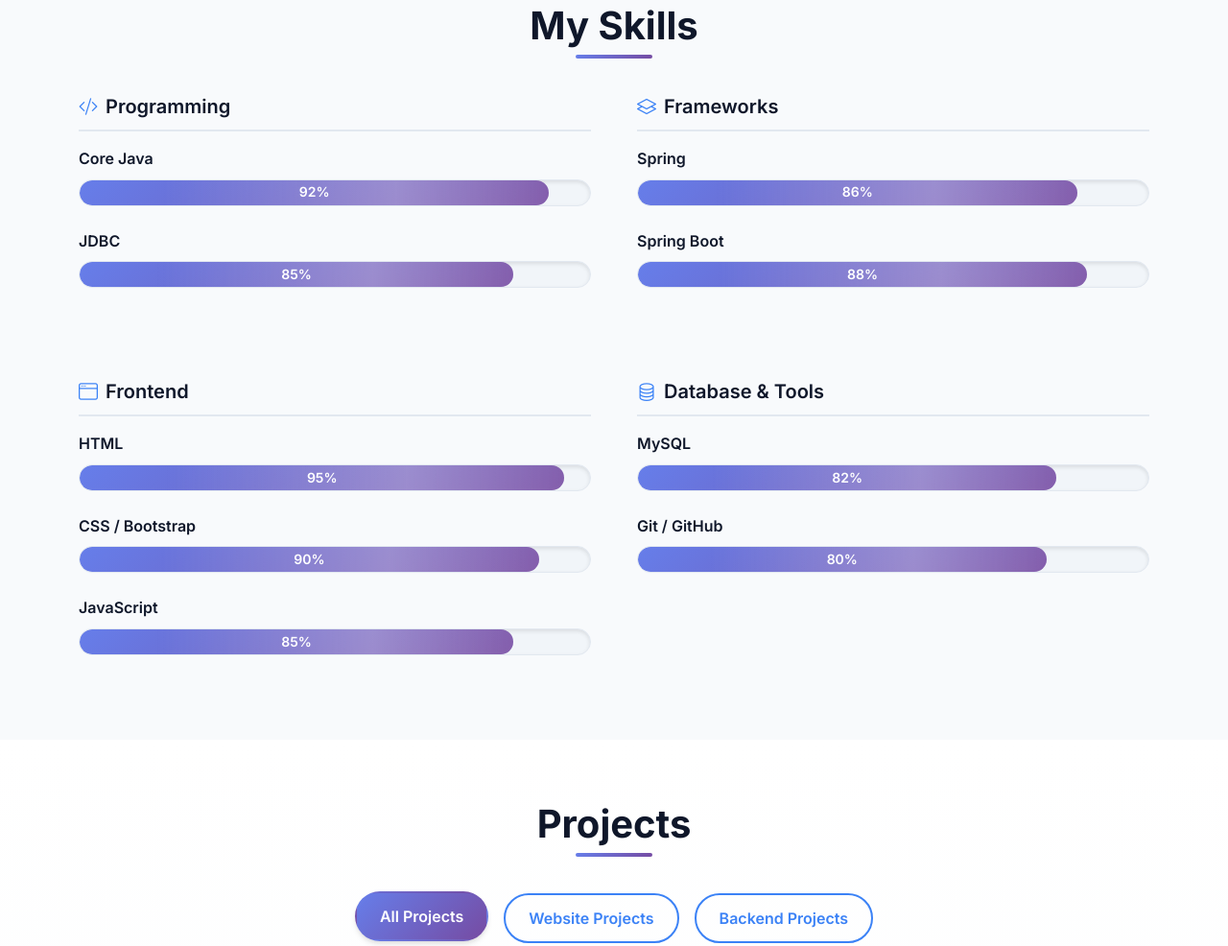
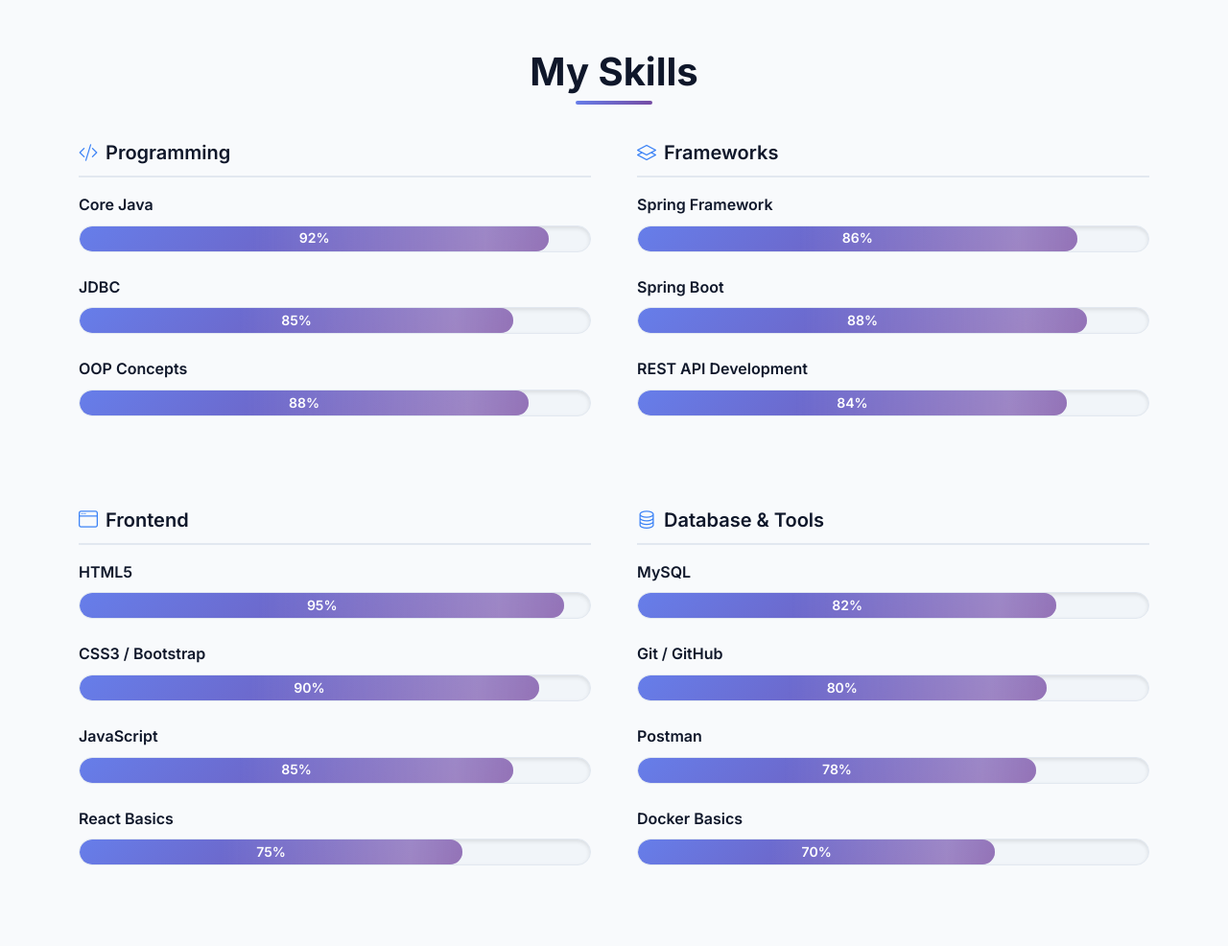
Before and after one commit to sramakrishna3/portfoilo, a plain HTML site: page index.html in a window 1280 px wide. Shown: the part 1604-2590 px from the top of the page at 96% size. Drawn offline with nearby package versions, Linux system fonts and the light colour scheme.

Commit message:
changes updated

```diff
--- a/index.html
+++ b/index.html
@@ -69,7 +69,7 @@
 
 <!-- ===== About Section ===== -->
 <section id="about" class="py-5">
-  <div class="container my-3">
+  <div class="container my-3 py-3">
     <div class="row align-items-center">
       <!-- Left Column: Text -->
       <div class="col-lg-7">
@@ -95,7 +95,7 @@
 
       <!-- Right Column: Stats & Badges -->
       <div class="col-lg-5 text-center mt-5 mt-lg-0">
-        <div class="stats-box mb-4">
+        <div class="stats-box mb-4 ">
           <h2 class="fw-bold mb-0">4</h2>
           <p class="mb-0">Projects Completed</p>
         </div>
@@ -133,55 +133,147 @@
 
 <!-- ===== Skills Section ===== -->
 <section id="skills" class="py-5">
-  <div class="container my-3">
-    <h2 class="section-title fw-bold">My Skills</h2>
+  <div class="container my-3 py-3">
+    <h2 class="section-title fw-bold text-center mb-5">My Skills</h2>
 
     <div class="row g-5">
-      <!-- Programming Section -->
+
+      <!-- Programming -->
       <div class="col-md-6">
         <h4 class="fw-semibold mb-3">
           <i class="bi bi-code-slash me-2"></i>Programming
         </h4>
-        <div class="skill-item"><p>Core Java</p><div class="progress"><div class="progress-bar" style="width:92%">92%</div></div></div>
-        <div class="skill-item"><p>JDBC</p><div class="progress"><div class="progress-bar" style="width:85%">85%</div></div></div>
+
+        <div class="skill-item">
+          <p>Core Java</p>
+          <div class="progress">
+            <div class="progress-bar" style="width:92%">92%</div>
+          </div>
         </div>
 
-      <!-- Frameworks Section -->
+        <div class="skill-item">
+          <p>JDBC</p>
+          <div class="progress">
+            <div class="progress-bar" style="width:85%">85%</div>
+          </div>
+        </div>
+
+        <div class="skill-item">
+          <p>OOP Concepts</p>
+          <div class="progress">
+            <div class="progress-bar" style="width:88%">88%</div>
+          </div>
+        </div>
+      </div>
+
+      <!-- Frameworks -->
       <div class="col-md-6">
         <h4 class="fw-semibold mb-3">
           <i class="bi bi-layers me-2"></i>Frameworks
         </h4>
-        <div class="skill-item"><p>Spring</p><div class="progress"><div class="progress-bar" style="width:86%">86%</div></div></div>
-        <div class="skill-item"><p>Spring Boot</p><div class="progress"><div class="progress-bar" style="width:88%">88%</div></div></div>
+
+        <div class="skill-item">
+          <p>Spring Framework</p>
+          <div class="progress">
+            <div class="progress-bar" style="width:86%">86%</div>
+          </div>
+        </div>
+
+        <div class="skill-item">
+          <p>Spring Boot</p>
+          <div class="progress">
+            <div class="progress-bar" style="width:88%">88%</div>
+          </div>
+        </div>
+
+        <div class="skill-item">
+          <p>REST API Development</p>
+          <div class="progress">
+            <div class="progress-bar" style="width:84%">84%</div>
+          </div>
+        </div>
       </div>
     </div>
 
     <div class="row g-5 mt-4">
-      <!-- Frontend Section -->
+
+      <!-- Frontend -->
       <div class="col-md-6">
         <h4 class="fw-semibold mb-3">
           <i class="bi bi-window me-2"></i>Frontend
         </h4>
-        <div class="skill-item"><p>HTML</p><div class="progress"><div class="progress-bar" style="width:95%">95%</div></div></div>
-        <div class="skill-item"><p>CSS / Bootstrap</p><div class="progress"><div class="progress-bar" style="width:90%">90%</div></div></div>
-        <div class="skill-item"><p>JavaScript</p><div class="progress"><div class="progress-bar" style="width:85%">85%</div></div></div>
+
+        <div class="skill-item">
+          <p>HTML5</p>
+          <div class="progress">
+            <div class="progress-bar" style="width:95%">95%</div>
+          </div>
         </div>
 
-      <!-- Database Section -->
+        <div class="skill-item">
+          <p>CSS3 / Bootstrap</p>
+          <div class="progress">
+            <div class="progress-bar" style="width:90%">90%</div>
+          </div>
+        </div>
+
+        <div class="skill-item">
+          <p>JavaScript</p>
+          <div class="progress">
+            <div class="progress-bar" style="width:85%">85%</div>
+          </div>
+        </div>
+
+        <div class="skill-item">
+          <p>React Basics</p>
+          <div class="progress">
+            <div class="progress-bar" style="width:75%">75%</div>
+          </div>
+        </div>
+      </div>
+
+      <!-- Database & Tools -->
       <div class="col-md-6">
         <h4 class="fw-semibold mb-3">
           <i class="bi bi-database me-2"></i>Database & Tools
         </h4>
-        <div class="skill-item"><p>MySQL</p><div class="progress"><div class="progress-bar" style="width:82%">82%</div></div></div>
-        <div class="skill-item"><p>Git / GitHub</p><div class="progress"><div class="progress-bar" style="width:80%">80%</div></div></div>
+
+        <div class="skill-item">
+          <p>MySQL</p>
+          <div class="progress">
+            <div class="progress-bar" style="width:82%">82%</div>
+          </div>
+        </div>
+
+        <div class="skill-item">
+          <p>Git / GitHub</p>
+          <div class="progress">
+            <div class="progress-bar" style="width:80%">80%</div>
+          </div>
+        </div>
+
+        <div class="skill-item">
+          <p>Postman</p>
+          <div class="progress">
+            <div class="progress-bar" style="width:78%">78%</div>
+          </div>
+        </div>
+
+        <div class="skill-item">
+          <p>Docker Basics</p>
+          <div class="progress">
+            <div class="progress-bar" style="width:70%">70%</div>
+          </div>
+        </div>
       </div>
     </div>
   </div>
 </section>
 
+
 <!-- ===== Projects Section ===== -->
 <section id="projects" class="py-5">
-  <div class="container my-3 text-center">
+  <div class="container my-3 py-3 text-center">
     <h2 class="section-title fw-bold">Projects</h2>
 
     <!-- Filter Buttons -->
@@ -251,7 +343,7 @@
 
 <!-- ===== Certificates Section ===== -->
 <section id="certificates" class="py-5">
-  <div class="container text-center my-3">
+  <div class="container text-center my-3 py-3 ">
     <h2 class="section-title fw-bold">Certificates</h2>
 
     <div class="row g-4 justify-content-center">
@@ -260,16 +352,13 @@
         <img src="images/java full stack.jpg" class="img-fluid rounded shadow-sm cert-img" alt="Certificate 1" data-index="0">
       </div>
       <div class="col-md-4 col-sm-6">
+        <img src="images/java.jpg" class="img-fluid rounded shadow-sm cert-img" alt="Certificate 3" data-index="2">
+      </div>
+      <div class="col-md-4 col-sm-6">
         <img src="images/cert 3.png" class="img-fluid rounded shadow-sm cert-img" alt="Certificate 2" data-index="1">
       </div>
       <div class="col-md-4 col-sm-6">
-        <img src="images/java.jpg" class="img-fluid rounded shadow-sm cert-img" alt="Certificate 3" data-index="2">
-      </div>
-      <div class="col-md-4 col-sm-6">
         <img src="images/cert 4.png" class="img-fluid rounded shadow-sm cert-img" alt="Certificate 4" data-index="3">
-      </div>
-      <div class="col-md-4 col-sm-6">
-        <img src="images/java full stack.jpg" class="img-fluid rounded shadow-sm cert-img" alt="Certificate 5" data-index="4">
       </div>
     </div>
   </div>
@@ -291,7 +380,7 @@
 
 <!-- ===== Contact Section ===== -->
 <section id="contact" class="py-5">
-  <div class="container text-center my-3">
+  <div class="container text-center my-3 py-3">
     <h2 class="section-title fw-bold">Get In Touch</h2>
     <p class="mb-5" style="font-size: 1.1rem; color: var(--text-secondary);">
       Let's connect! Whether you want to discuss a project, collaboration, or just say hello — feel free to reach out.
@@ -303,7 +392,7 @@
         <div class="contact-box h-100">
           <i class="bi bi-envelope-fill"></i>
           <h5>Email</h5>
-          <p>sairamakrishna@example.com</p>
+          <p>sairamakrishna871@gmail.com</p>
           <a href="mailto:sairamakrishna@example.com">Send Mail</a>
         </div>
       </div>
@@ -321,8 +410,8 @@
         <div class="contact-box h-100">
           <i class="bi bi-telephone-fill"></i>
           <h5>Phone</h5>
-          <p>+91 9876543210</p>
-          <a href="tel:+919876543210">Call Now</a>
+          <p>+91 6301335826</p>
+          <a href="tel:+916301335826">Call Now</a>
         </div>
       </div>
     </div>
@@ -330,21 +419,28 @@
     <!-- Contact Form -->
     <div class="contact-form mx-auto" style="max-width: 600px;">
       <h4 class="fw-bold mb-4">Send Me a Message</h4>
-      <form id="contactForm">
+<form action="https://formspree.io/f/abcdxyzp" method="POST">
+
   <div class="form-floating mb-3">
-          <input type="text" class="form-control" id="name" placeholder="Your Name" required>
-          <label for="name">Your Name</label>
+    <input type="text" name="name" class="form-control" placeholder="Your Name" required>
+    <label>Your Name</label>
   </div>
+
   <div class="form-floating mb-3">
-          <input type="email" class="form-control" id="email" placeholder="Your Email" required>
-          <label for="email">Your Email</label>
+    <input type="email" name="email" class="form-control" placeholder="Your Email" required>
+    <label>Your Email</label>
   </div>
+
   <div class="form-floating mb-3">
-          <textarea class="form-control" id="message" placeholder="Your Message" style="height: 120px" required></textarea>
-          <label for="message">Your Message</label>
+    <textarea name="message" class="form-control" placeholder="Your Message" style="height: 120px" required></textarea>
+    <label>Your Message</label>
   </div>
-        <button type="submit" class="btn px-4 py-2 rounded-pill">Send Message</button>
+
+  <button type="submit" class="btn px-4 py-2 rounded-pill">
+    Send Message
+  </button>
 </form>
+
       <p id="response" class="mt-3 fw-semibold"></p>
     </div>
   </div>
@@ -352,7 +448,7 @@
 
 <!-- ===== Footer ===== -->
 <footer class="text-center">
-  <p class="mb-0 small">© 2025 Sai Ramakrishna | Personal Portfolio | Built with HTML, Bootstrap & JavaScript</p>
+  <p class="mb-0 small">© 2026 Sai Ramakrishna. All Rights Reserved.</p>
 </footer>
 
 <script src="https://cdn.jsdelivr.net/npm/bootstrap@5.3.3/dist/js/bootstrap.bundle.min.js"></script>
```
Lines whose indentation alone changed are shown as unchanged.
